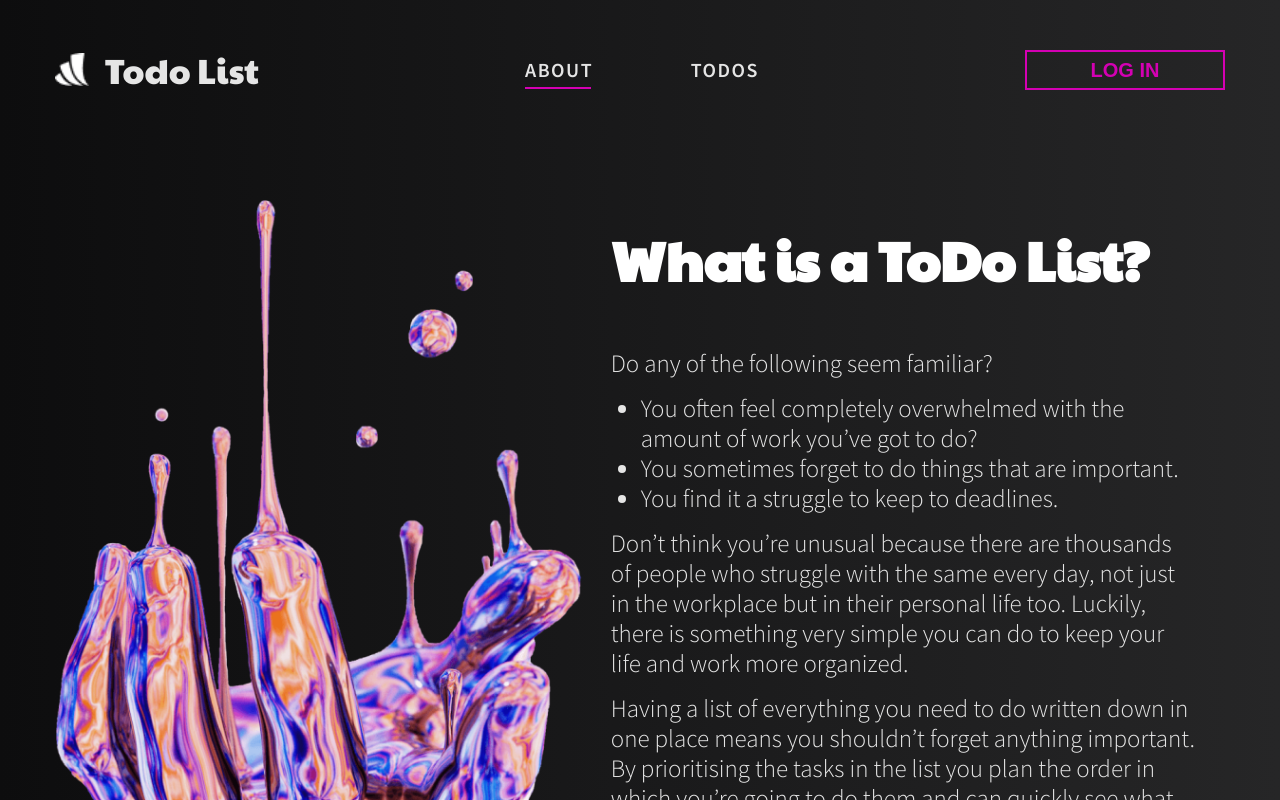
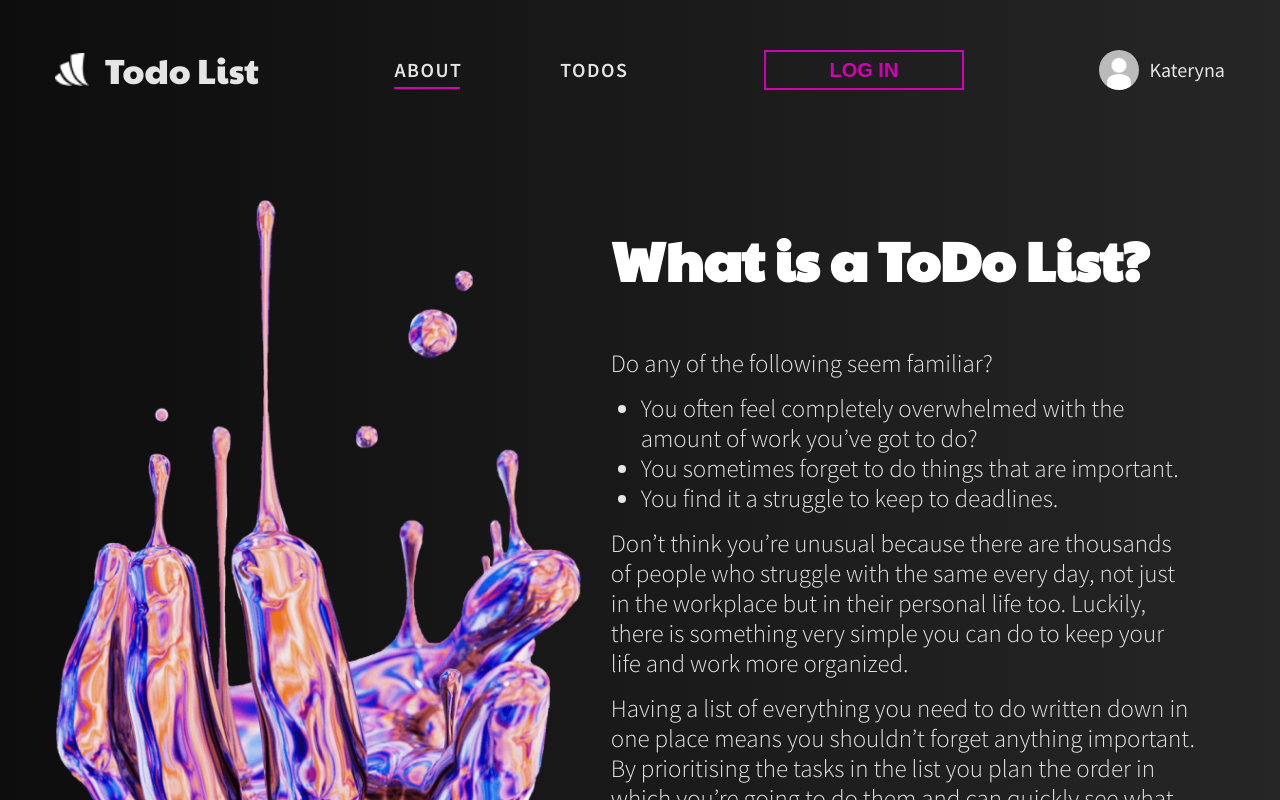
Before and after one commit to xzfantom/react-intensive, a React (Create React App) app: page / in a window 1280 px wide. Shown: the top 800 px of the page. Built offline with nearby package versions, Linux system fonts and the light colour scheme.

Commit message:
Added UserMenu component

```diff
--- a/src/components/Header/Header.jsx
+++ b/src/components/Header/Header.jsx
@@ -3,6 +3,7 @@ import Navigation from '../Navigation/Navigation'
 import s from './Header.module.css'
 import logo from '../../images/logo.png'
 import BigButton from '../common/BigButton/BigButton'
+import UserMenu from '../UserMenu/UserMenu'
 
 const Header = () => {
   return (
@@ -15,6 +16,7 @@ const Header = () => {
       <Link to='/login'>
         <BigButton text='Log In' />
       </Link>
+      <UserMenu />
     </div>
   )
 }
--- /dev/null
+++ b/src/components/UserMenu/UserMenu.jsx
@@ -0,0 +1,13 @@
+import avatar from '../../images/default-avatar.jpg'
+import s from './UserMenu.module.css'
+
+const UserMenu = ({ name = 'Kateryna' }) => {
+  return (
+    <div className={s.wrap}>
+      <img src={avatar} alt='avatar' className={s.avatar} />
+      <span className={s.name}>{name}</span>
+    </div>
+  )
+}
+
+export default UserMenu
--- /dev/null
+++ b/src/components/UserMenu/UserMenu.module.css
@@ -0,0 +1,14 @@
+.wrap {
+  display: flex;
+  align-items: center;
+}
+
+.avatar {
+  border-radius: 50%;
+  margin-right: 10px;
+  width: 40px;
+}
+
+.name {
+  font-weight: 500;
+}
--- a/src/pages/LoginPage/LoginPage.jsx
+++ b/src/pages/LoginPage/LoginPage.jsx
@@ -1,7 +1,6 @@
 import { useState, useEffect, useRef } from 'react'
 import BigButton from '../../components/common/BigButton/BigButton'
 import s from './LoginPage.module.css'
-//Todo: сделать фокус в инпуте
 
 const LoginPage = () => {
   const [user, setUser] = useState('')
```
Also changed, not shown: src/images/default-avatar.jpg (added).
